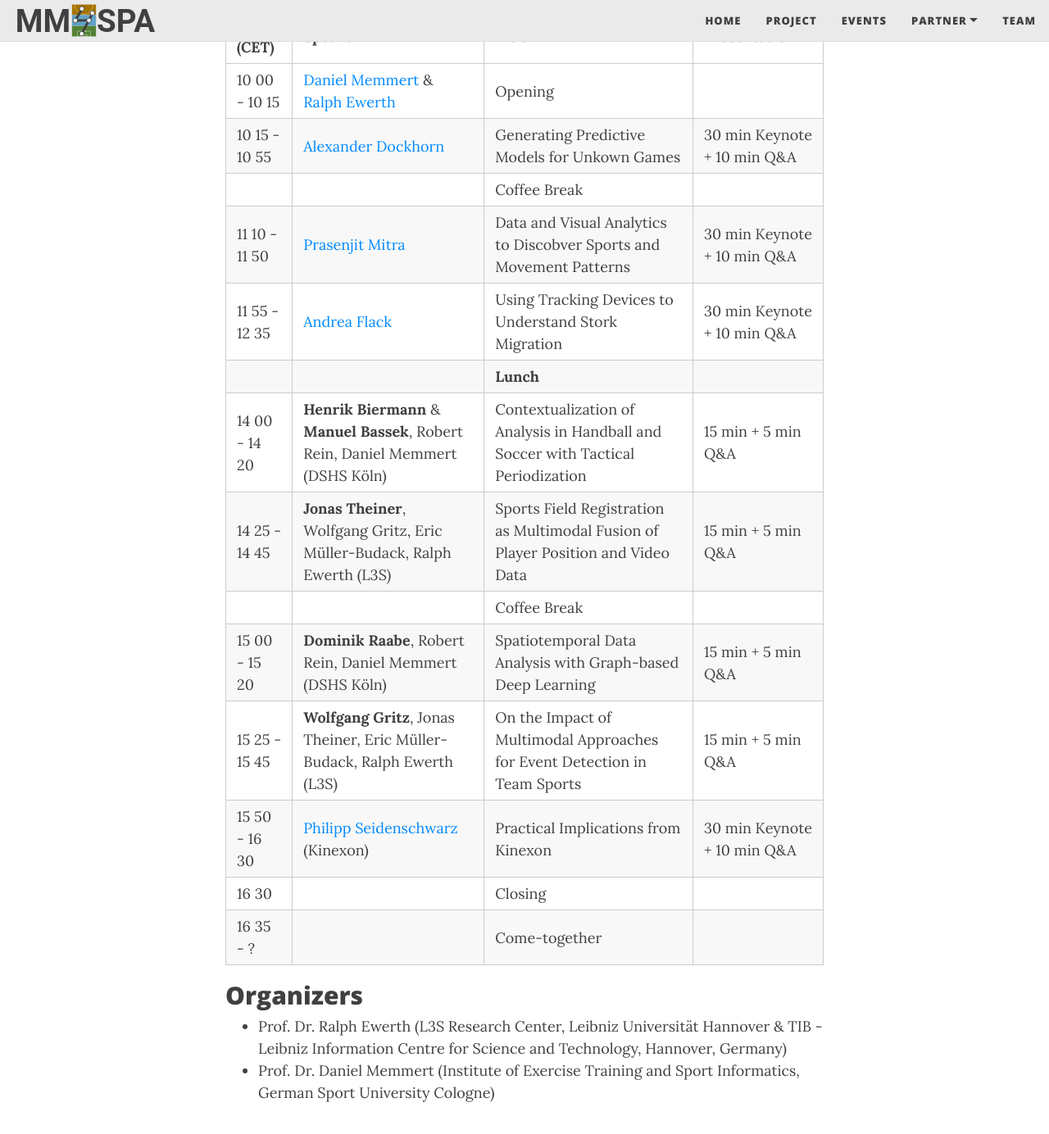
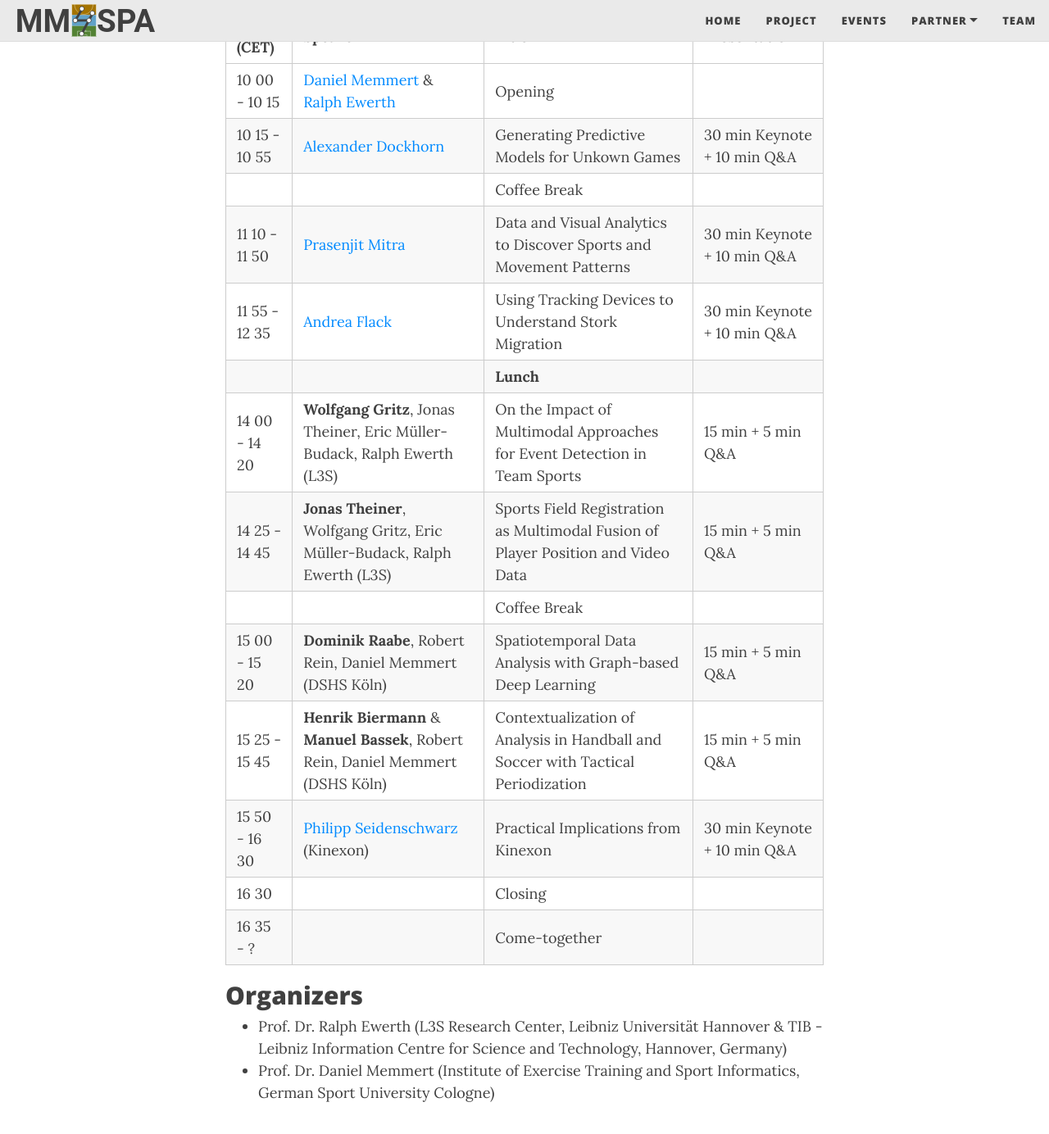
Before and after one commit to MM4SPA/project, a Jekyll site: the page built from workshop.md, in a window 1280 px wide and 1400 px high, scrolled down 2219 px. Shown: the top 1384 px of the window at 82% size. Built offline with Jekyll 4.4.1, drawn with Linux system fonts in a browser that asks for light colours; nearby versions of some CDN libraries.

Commit message:
changed order session 2

```diff
--- a/workshop.md
+++ b/workshop.md
@@ -52,14 +52,14 @@ The workshop is divided into two sessions:
 | 10 00 - 10 15 | <a href="https://www.dshs-koeln.de/institut-fuer-trainingswissenschaft-und-sportinformatik/sportinformatik-sportspielf/personal/prof-dr-daniel-memmert/">Daniel Memmert</a> & <a href="https://www.tib.eu/de/forschung-entwicklung/forschungsgruppen-und-labs/visual-analytics/mitarbeiterinnen-und-mitarbeiter/ralph-ewerth">Ralph Ewerth</a> | Opening                                                                            |                             |
 | 10 15 - 10 55 | <a href="https://adockhorn.github.io/">Alexander Dockhorn</a>                                                                                                                                                                                                                                                                                  | Generating Predictive Models for Unkown Games                                      | 30 min Keynote + 10 min Q&A |
 |               |                                                                                                                                                                                                                                                                                                                                                | Coffee Break                                                                       |                             |
-| 11 10 - 11 50 | <a href="https://ist.psu.edu/directory/pum10">Prasenjit Mitra</a>                                                                                                                                                                                                                                                                              | Data and Visual Analytics to Discobver Sports and Movement Patterns                | 30 min Keynote + 10 min Q&A |
+| 11 10 - 11 50 | <a href="https://ist.psu.edu/directory/pum10">Prasenjit Mitra</a>                                                                                                                                                                                                                                                                              | Data and Visual Analytics to Discover Sports and Movement Patterns                | 30 min Keynote + 10 min Q&A |
 | 11 55 - 12 35 | <a href="https://www.ab.mpg.de/person/98269/2736">Andrea Flack</a>                                                                                                                                                                                                                                                                             | Using Tracking Devices to Understand Stork Migration                               | 30 min Keynote + 10 min Q&A |
 |               |                                                                                                                                                                                                                                                                                                                                                | **Lunch**                                                                          |                             |
-| 14 00 - 14 20 | **Henrik Biermann** & **Manuel Bassek**, Robert Rein, Daniel Memmert (DSHS Köln)                                                                                                                                                                                                                                                               | Contextualization of Analysis in Handball and Soccer with Tactical Periodization   | 15 min + 5 min Q&A          |
+| 14 00 - 14 20 | **Wolfgang Gritz**, Jonas Theiner, Eric Müller-Budack, Ralph Ewerth (L3S)                                                                                                                                                                                                                                                                      | On the Impact of Multimodal Approaches for Event Detection in Team Sports          | 15 min + 5 min Q&A          |
 | 14 25 - 14 45 | **Jonas Theiner**, Wolfgang Gritz, Eric Müller-Budack, Ralph Ewerth (L3S)                                                                                                                                                                                                                                                                      | Sports Field Registration as Multimodal Fusion of Player Position and Video Data   | 15 min + 5 min Q&A          |
 |               |                                                                                                                                                                                                                                                                                                                                                | Coffee Break                                                                       |                             |
 | 15 00 - 15 20 | **Dominik Raabe**, Robert Rein, Daniel Memmert (DSHS Köln)                                                                                                                                                                                                                                                                                     | Spatiotemporal Data Analysis with Graph-based Deep Learning                        | 15 min + 5 min Q&A          |
-| 15 25 - 15 45 | **Wolfgang Gritz**, Jonas Theiner, Eric Müller-Budack, Ralph Ewerth (L3S)                                                                                                                                                                                                                                                                      | On the Impact of Multimodal Approaches for Event Detection in Team Sports          | 15 min + 5 min Q&A          |
+| 15 25 - 15 45 | **Henrik Biermann** & **Manuel Bassek**, Robert Rein, Daniel Memmert (DSHS Köln)                                                                                                                                                                                                                                                               | Contextualization of Analysis in Handball and Soccer with Tactical Periodization   | 15 min + 5 min Q&A          |
 | 15 50 - 16 30 | <a href="https://dbis.dmi.unibas.ch/team/philipp-seidenschwarz/">Philipp Seidenschwarz</a> (Kinexon)                                                                                                                                                                                                                                           | Practical Implications from Kinexon                                                | 30 min Keynote + 10 min Q&A |
 | 16 30         |                                                                                                                                                                                                                                                                                                                                                | Closing                                                                            |                             |
 | 16 35 - ?     |                                                                                                                                                                                                                                                                                                                                                | Come-together                                                                      |                             |
```
